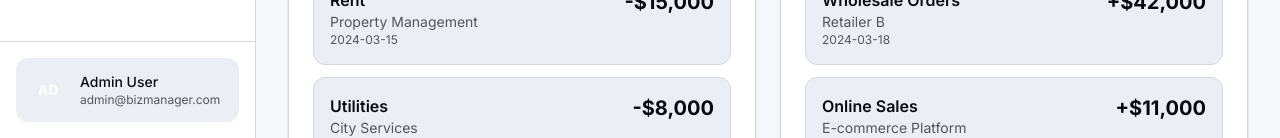
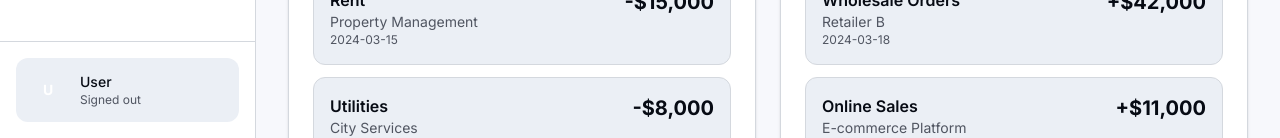
Before and after one commit to AyonJD/b2b, a Next.js app: page /accounts/current in a window 1280 px wide. Shown: the part 662-800 px from the top of the page. Built offline with nearby package versions, Linux system fonts and the light colour scheme; no server answers.

Commit message:
Enhance AppSidebar to integrate Firebase authentication; display user initials, name, and email dynamically based on authentication state.

```diff
--- a/components/app-sidebar.tsx
+++ b/components/app-sidebar.tsx
@@ -3,6 +3,9 @@
 import Link from "next/link"
 import { usePathname } from "next/navigation"
 import { cn } from "@/lib/utils"
+import { useEffect, useMemo, useState } from "react"
+import { getFirebaseAuth } from "@/lib/firebase"
+import { onAuthStateChanged, type User } from "firebase/auth"
 import {
   LayoutDashboard,
   ShoppingCart,
@@ -50,6 +53,28 @@ const navigation = [
 
 export function AppSidebar({ onNavigate }: { onNavigate?: () => void } = {}) {
   const pathname = usePathname()
+  const [authUser, setAuthUser] = useState<User | null>(null)
+
+  useEffect(() => {
+    const auth = getFirebaseAuth()
+    const unsub = onAuthStateChanged(auth, (u) => setAuthUser(u))
+    return () => unsub()
+  }, [])
+
+  const { displayName, email, initials } = useMemo(() => {
+    const name = authUser?.displayName || undefined
+    const mail = authUser?.email || ""
+    const base = name || mail.split("@")[0] || "User"
+    const init = name
+      ? name
+          .split(" ")
+          .filter(Boolean)
+          .slice(0, 2)
+          .map((s) => s[0]?.toUpperCase())
+          .join("")
+      : (mail[0] || "U").toUpperCase()
+    return { displayName: name || base, email: mail, initials: init || "U" }
+  }, [authUser])
 
   return (
     <div className="flex h-screen w-64 flex-col border-r border-border bg-card">
@@ -101,11 +126,11 @@ export function AppSidebar({ onNavigate }: { onNavigate?: () => void } = {}) {
       <div className="border-t border-border p-4">
         <div className="flex items-center gap-3 rounded-lg bg-secondary p-3">
           <div className="flex h-10 w-10 items-center justify-center rounded-full bg-gradient-to-br from-[hsl(var(--color-accent-orange))] to-[hsl(var(--color-accent-yellow))] text-sm font-bold text-white">
-            AD
+            {initials}
           </div>
-          <div className="flex-1">
-            <p className="text-sm font-medium text-foreground">Admin User</p>
-            <p className="text-xs text-muted-foreground">admin@bizmanager.com</p>
+          <div className="flex-1 min-w-0">
+            <p className="truncate text-sm font-medium text-foreground">{displayName}</p>
+            <p className="truncate text-xs text-muted-foreground">{email || "Signed out"}</p>
           </div>
         </div>
       </div>
```
